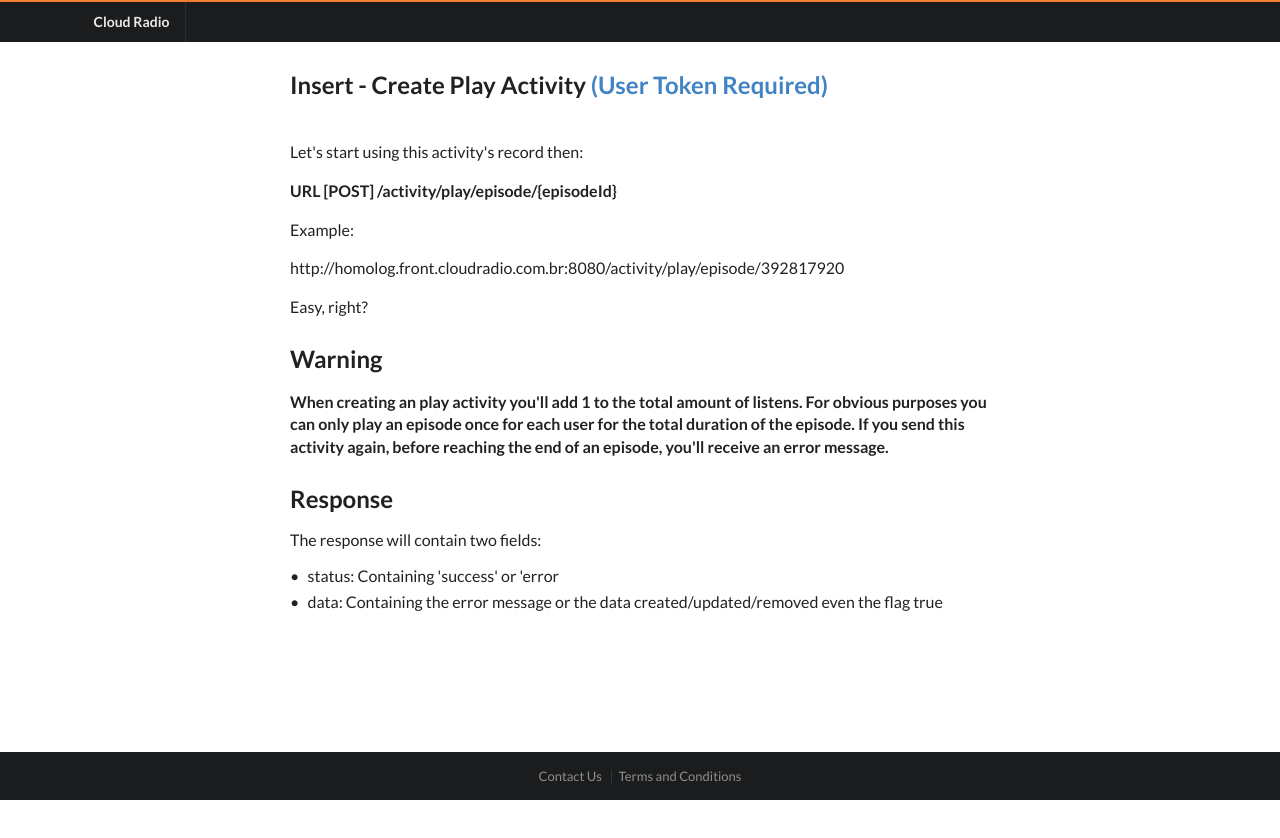
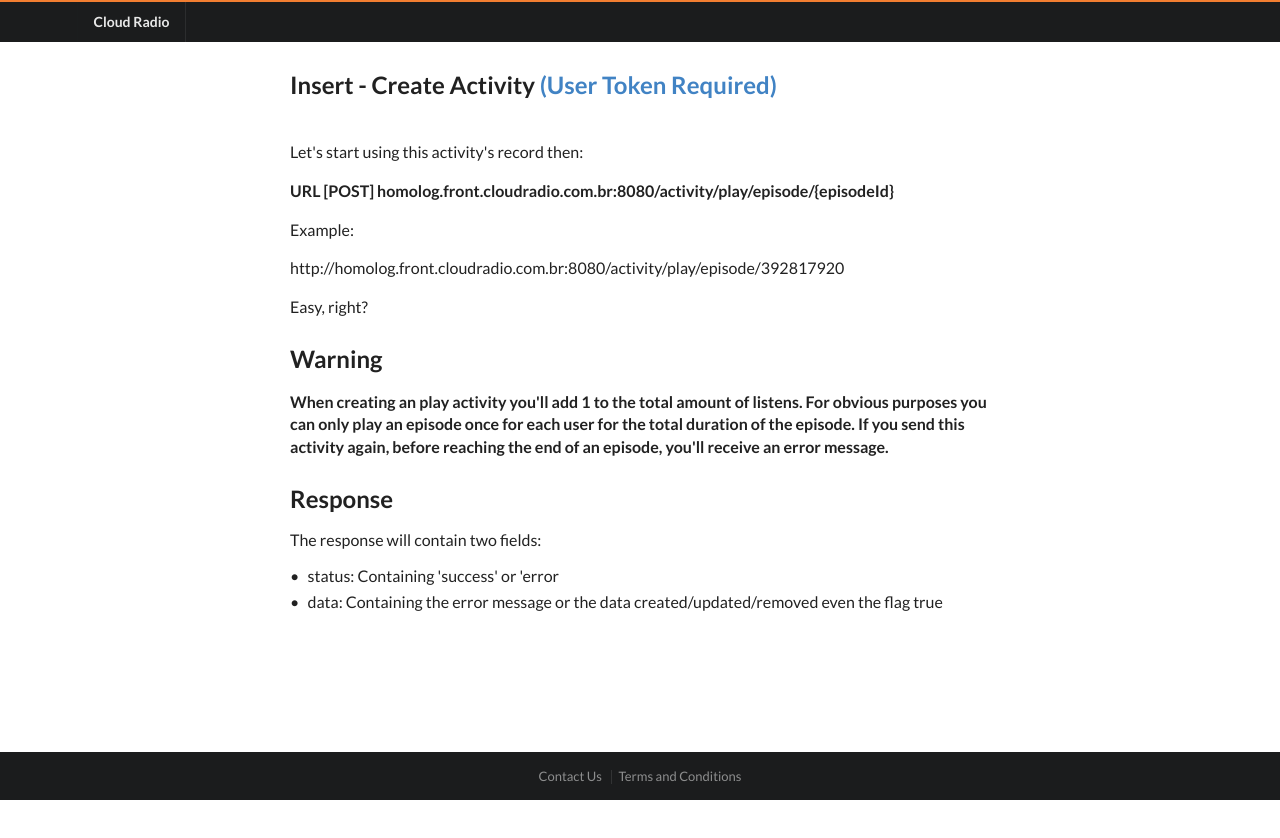
Before and after one commit to CloudRadioProject/documentacaothirdparty, a plain HTML site: page pages/Activity/Activity.Create Create Activity.html in a window 1280 px wide. Drawn offline with Linux system fonts and the light colour scheme.

Commit message:
Docs Third Part beta v5

```diff
--- a/pages/Activity/Activity.Create Create Activity.html
+++ b/pages/Activity/Activity.Create Create Activity.html
@@ -38,11 +38,11 @@
     </div>
     <div class="ui main text container">
         <p>
-            <h2>Insert - Create Play Activity <a href="pages/Users/Users.GetToken Get User Token.html">(User Token Required)</a></h2></p>
+            <h2>Insert - Create Activity <a href="pages/Users/Users.GetToken Get User Token.html">(User Token Required)</a></h2></p>
         <br>
         <p>Let's start using this activity's record then:</p>
         <p>
-            <strong>URL [POST] /activity/play/episode/{episodeId}</strong>
+            <strong>URL [POST] homolog.front.cloudradio.com.br:8080/activity/play/episode/{episodeId}</strong>
         </p>
         <p>
             Example:
```
